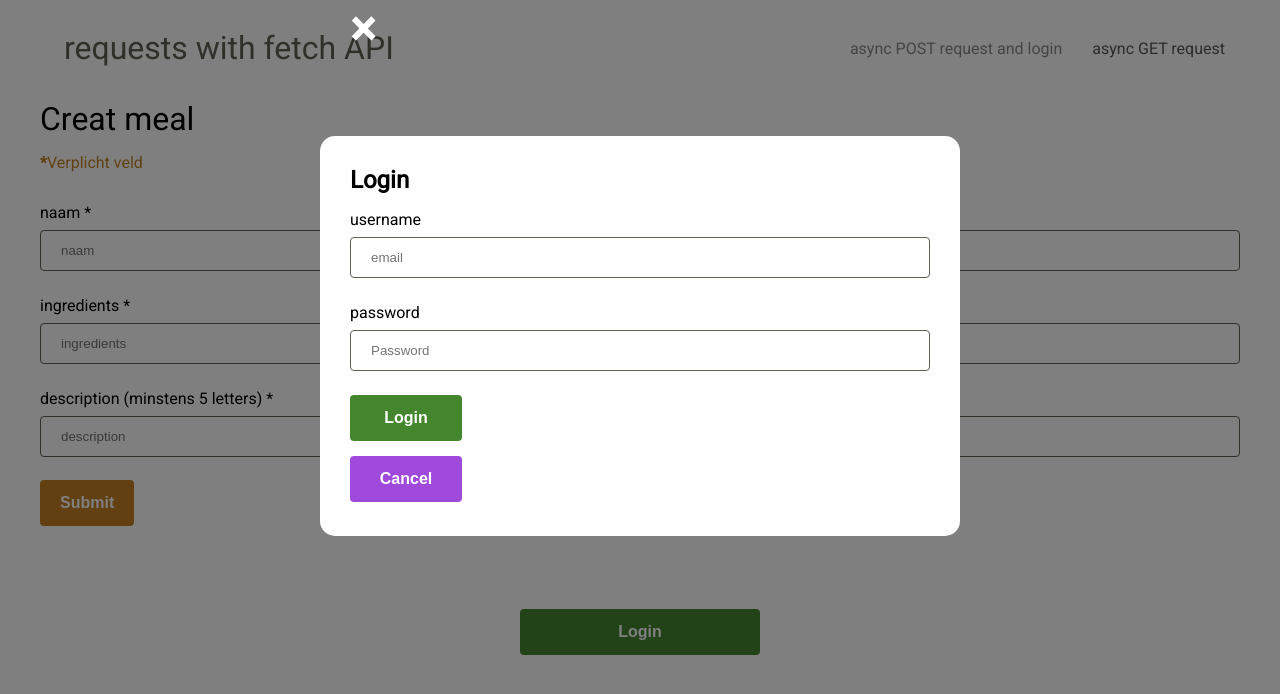
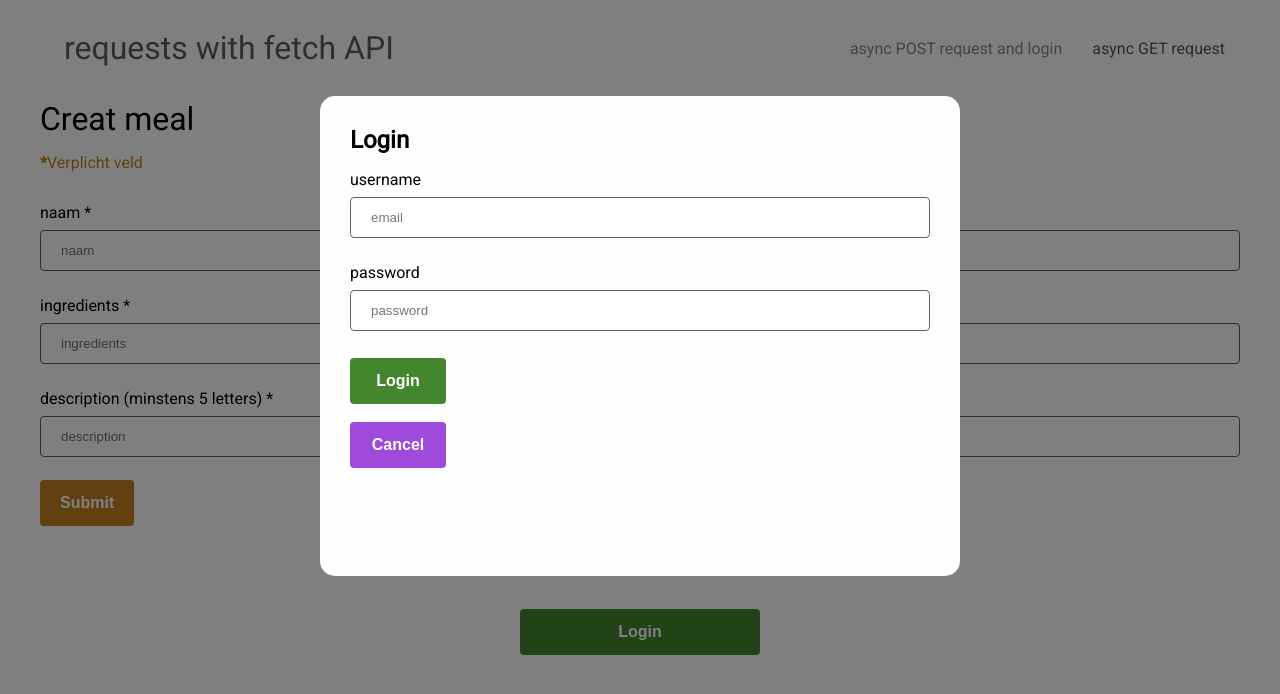
Before and after one commit to Mees100/meals-api-next, a Next.js app: page / in a window 1280 px wide. Both pictures are taken after a click on the button "Login". Shown: the top 694 px of the page. Built offline with nearby package versions, Linux system fonts and the light colour scheme.

Commit message:
style: improve modal login form

```diff
--- a/src/app/components/Login/Login.module.scss
+++ b/src/app/components/Login/Login.module.scss
@@ -31,6 +31,7 @@
     align-items: center;
     justify-content: center;
     flex-direction: column;
+
     .modalClose {
       position: absolute;
       top: 0;
@@ -44,7 +45,7 @@
       background: #fefefe;
       margin: 5% auto 15% auto;
       width: 50%;
-      height: 50%;
+      height: 60%;
       border-radius: 15px;
       padding: 30px;
       -webkit-animation: animatezoom 0.6s;
@@ -89,10 +90,10 @@
   button {
     display: block;
     padding: 10px 12px;
-    min-width: 7em;
+    min-width: 6em;
     color: white;
-    padding: 14px 20px;
-    margin: 15px 0;
+    padding: 14px 15px;
+    margin: 18px 0;
     border: none;
     border-radius: 4px;
     transition: 0.3s;
--- a/src/app/components/Login/Login.tsx
+++ b/src/app/components/Login/Login.tsx
@@ -68,15 +68,8 @@ export default function Login() {
       {showModal && (
         <div className={styles.modalWrapper}>
           <div className={styles.modal}>
-            <div>
+            <div className={styles.modalTitle}>
               <h2>Login</h2>
-              <span
-                onClick={() => setShowModal(false)}
-                className={styles.modalClose}
-                title="Close Modal"
-              >
-                &times;
-              </span>
             </div>
             <form onSubmit={handleSubmit(onSubmit)}>
               <div className={styles.inputGroup}>
@@ -92,7 +85,7 @@ export default function Login() {
                 <label>password</label>
                 <input
                   type="password"
-                  placeholder="Password"
+                  placeholder="password"
                   {...register("password", { required: true })}
                   required
                 />
```
